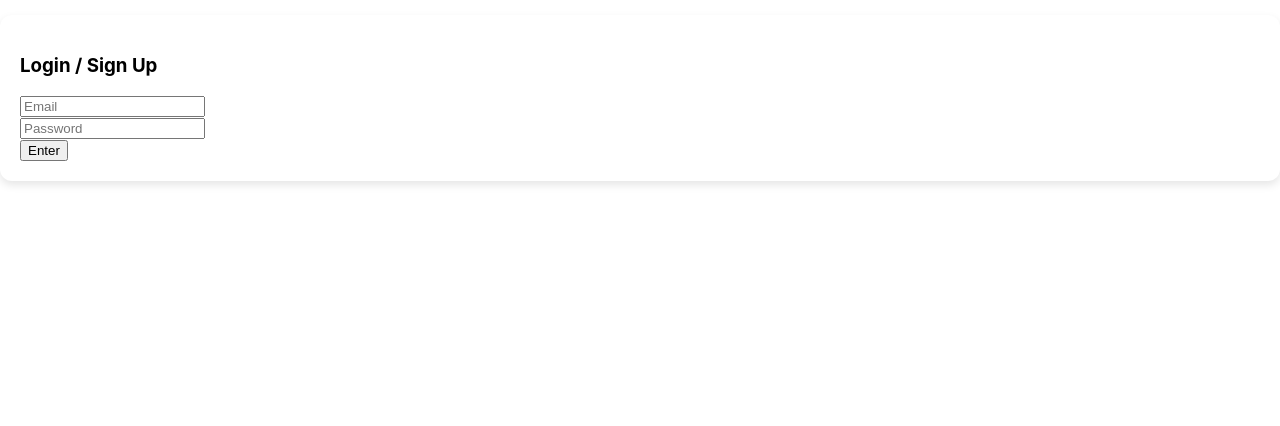
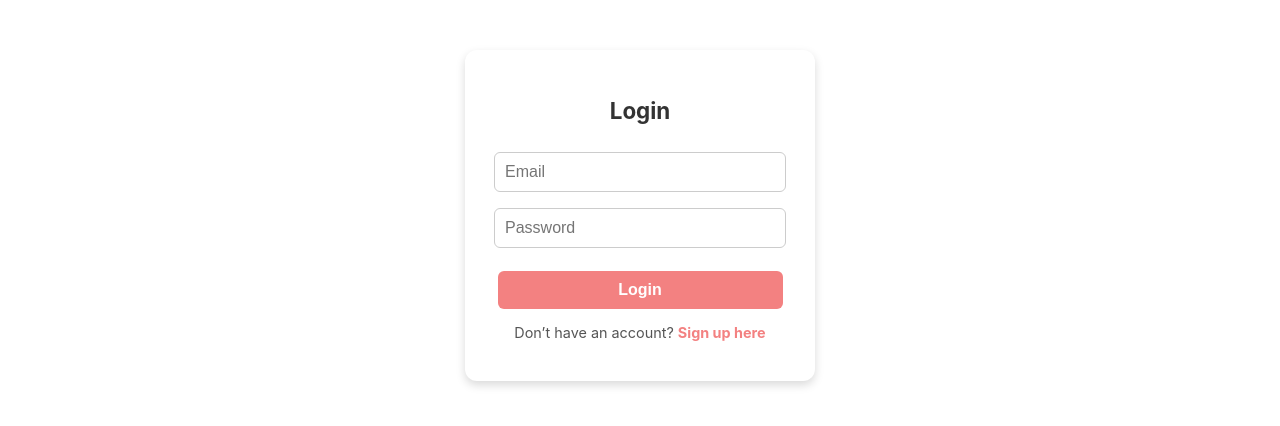
Before and after one commit to Ramirez996/Baybayin-Website, a React (Create React App) app: page / in a window 1280 px wide. Shown: the top 426 px of the page. Built offline with nearby package versions, Linux system fonts and the light colour scheme.

Commit message:
Update LoginSignup

```diff
--- a/src/App.js
+++ b/src/App.js
@@ -18,7 +18,7 @@ export default function App() {
       <section className="hero">
         <h1 className="baybayin">ᜊᜌ᜔ᜊᜌᜒᜈ᜔</h1>
         <h2>Reviving Baybayin in the Digital Age</h2>
-        <p>Welcome, {user}! Preserving heritage through education, fashion, and governance.</p>
+        <p>Welcome, {user}! This is a website preserving Baybayin heritage through education, fashion, and governance.</p>
       </section>
 
       {/* Education Section */}
@@ -41,7 +41,7 @@ export default function App() {
 
       {/* Footer */}
       <footer className="footer">
-        <p>CSA5| © 2025 Reviving Baybayin Project | Preserving Heritage Through Technology</p>
+        <p>CSA5 | © 2025 Reviving Baybayin Project | Preserving Heritage Through Technology</p>
       </footer>
     </div>
   );
--- /dev/null
+++ b/src/components/LoginSignup.css
@@ -0,0 +1,64 @@
+.login-card {
+  background: #fff;
+  border-radius: 12px;
+  padding: 25px;
+  width: 300px;
+  margin: 50px auto;
+  box-shadow: 0 4px 10px rgba(0,0,0,0.15);
+  text-align: center;
+}
+
+.login-card h3 {
+  margin-bottom: 20px;
+  font-size: 1.4rem;
+  color: #333;
+}
+
+.login-card input {
+  width: 90%;
+  padding: 10px;
+  margin: 8px 0;
+  border: 1px solid #ccc;
+  border-radius: 6px;
+  font-size: 1rem;
+  transition: border 0.3s;
+}
+
+.login-card input:focus {
+  border-color: #f38181;
+  outline: none;
+}
+
+.login-card button {
+  margin-top: 15px;
+  width: 95%;
+  padding: 10px;
+  border: none;
+  border-radius: 6px;
+  background: #f38181;
+  color: white;
+  font-weight: bold;
+  font-size: 1rem;
+  cursor: pointer;
+  transition: background 0.2s ease-in-out;
+}
+
+.login-card button:hover {
+  background: #e74c3c;
+}
+
+.toggle-text {
+  margin-top: 15px;
+  font-size: 0.9rem;
+  color: #555;
+}
+
+.toggle-link {
+  color: #f38181;
+  font-weight: bold;
+  cursor: pointer;
+}
+
+.toggle-link:hover {
+  text-decoration: underline;
+}
--- a/src/components/LoginSignup.js
+++ b/src/components/LoginSignup.js
@@ -1,33 +1,92 @@
 import { useState } from 'react';
+import './LoginSignup.css';
 
 export default function LoginSignup({ onLogin }) {
+  const [isSignup, setIsSignup] = useState(false); // toggle login/signup
+  const [name, setName] = useState("");
   const [email, setEmail] = useState("");
   const [password, setPassword] = useState("");
 
-  const handleLogin = () => {
-    if (email && password) {
-      onLogin(email);
+  // ✅ Load users from localStorage or empty array
+  const getUsers = () => JSON.parse(localStorage.getItem("users") || "[]");
+
+  const saveUsers = (users) => {
+    localStorage.setItem("users", JSON.stringify(users));
+  };
+
+  const handleSubmit = () => {
+    let users = getUsers();
+
+    if (isSignup) {
+      // --- SIGN UP MODE ---
+      if (!name || !email || !password) {
+        alert("Please fill in all fields to sign up.");
+        return;
+      }
+      // Check if email already exists
+      if (users.find((u) => u.email === email)) {
+        alert("Email is already registered. Please login instead.");
+        return;
+      }
+      // Save new user
+      users.push({ name, email, password });
+      saveUsers(users);
+      alert(`Account created for ${name}! You can now log in.`);
+      setIsSignup(false); // switch to login mode
+      setName(""); setEmail(""); setPassword("");
     } else {
-      alert("Please enter valid credentials.");
+      // --- LOGIN MODE ---
+      if (!email || !password) {
+        alert("Please enter your email and password.");
+        return;
+      }
+      // Check if user exists
+      const user = users.find((u) => u.email === email && u.password === password);
+      if (user) {
+        onLogin(user.name); // Pass name back to App
+      } else {
+        alert("Invalid email or password. Please try again.");
+      }
     }
   };
 
   return (
-    <div className="card">
-      <h3>Login / Sign Up</h3>
+    <div className="login-card">
+      <h3>{isSignup ? "Sign Up" : "Login"}</h3>
+
+      {isSignup && (
+        <input
+          type="text"
+          placeholder="Full Name"
+          value={name}
+          onChange={(e) => setName(e.target.value)}
+        />
+      )}
+
       <input
         type="email"
         placeholder="Email"
         value={email}
         onChange={(e) => setEmail(e.target.value)}
       /><br />
+
       <input
         type="password"
         placeholder="Password"
         value={password}
         onChange={(e) => setPassword(e.target.value)}
       /><br />
-      <button onClick={handleLogin}>Enter</button>
+
+      <button onClick={handleSubmit}>
+        {isSignup ? "Sign Up" : "Login"}
+      </button>
+
+      <p className="toggle-text">
+        {isSignup ? "Already have an account?" : "Don’t have an account?"}{" "}
+        <span className="toggle-link" onClick={() => setIsSignup(!isSignup)}>
+          {isSignup ? "Login here" : "Sign up here"}
+        </span>
+      </p>
     </div>
   );
 }
```
